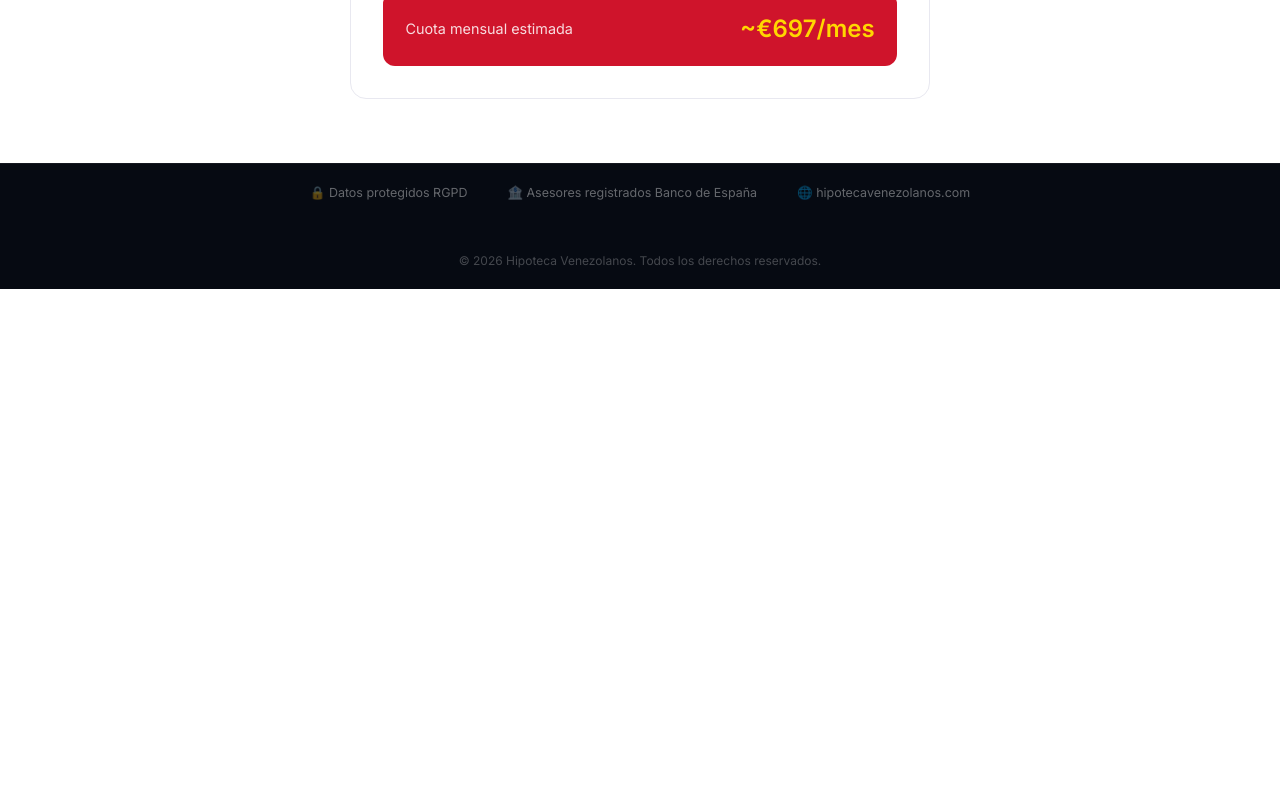
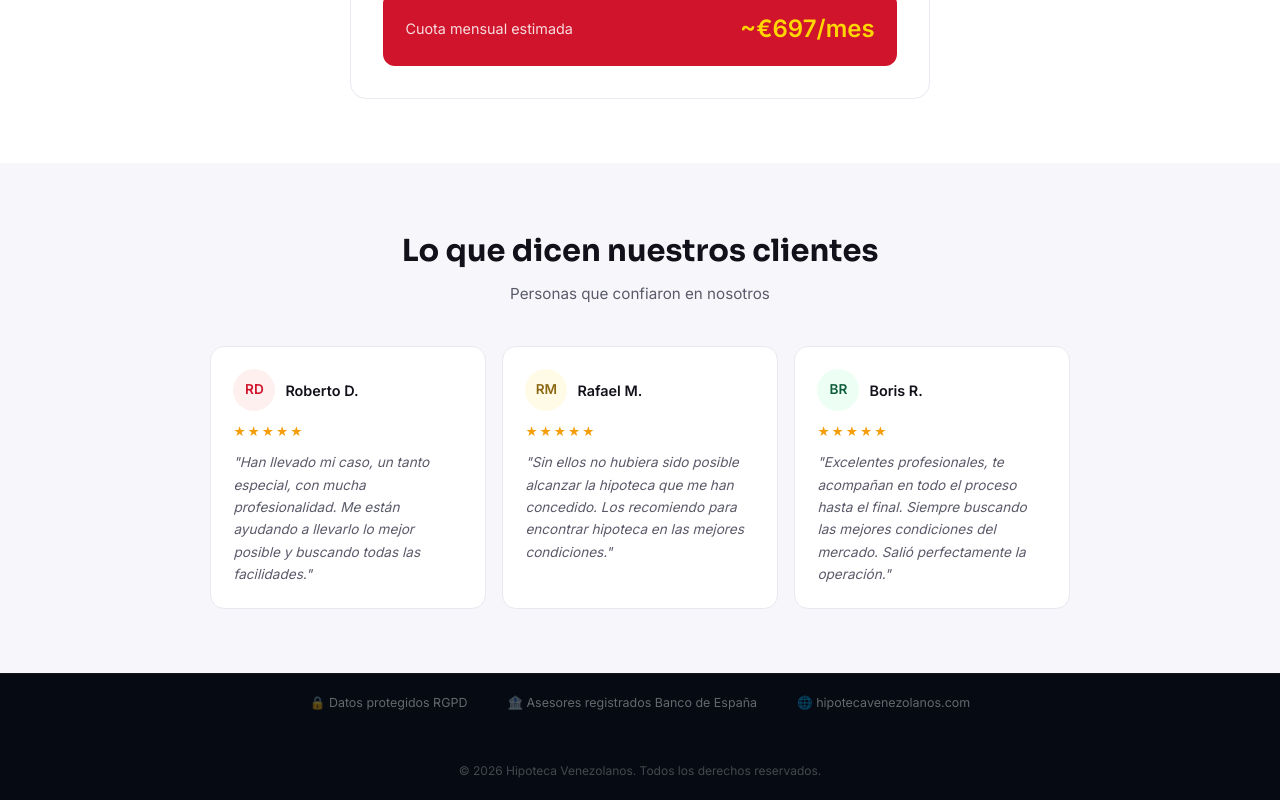
Before and after one commit to winiffer3/hipoteca-venezolanos-web, a React (Vite) app: page / in a window 1280 px wide. Shown: the part 2569-3369 px from the top of the page. Before the commit the page ends 2858 px from the top, so only its background shows below. Built offline with nearby package versions, Linux system fonts and the light colour scheme.

Commit message:
feat: añadir sección testimonios

```diff
--- a/src/App.css
+++ b/src/App.css
@@ -72,12 +72,10 @@ nav {
 #hero-overlay {
   position: absolute;
   inset: 0;
-  background: linear-gradient(
-    to bottom,
-    rgba(5, 15, 30, 0.45) 0%,
-    rgba(5, 15, 30, 0.25) 40%,
-    rgba(5, 15, 30, 0.80) 100%
-  );
+  background: linear-gradient(to bottom,
+      rgba(5, 15, 30, 0.45) 0%,
+      rgba(5, 15, 30, 0.25) 40%,
+      rgba(5, 15, 30, 0.80) 100%);
 }
 
 #hero-content {
@@ -412,6 +410,87 @@ nav {
   color: var(--gold);
 }
 
+/* ── TESTIMONIOS ── */
+#testimonios {
+  background: var(--bg2);
+  padding: 4rem 2rem;
+}
+
+#testimonios h2 {
+  text-align: center;
+  font-size: clamp(1.4rem, 3vw, 1.9rem);
+  margin-bottom: 0.4rem;
+}
+
+#testi-grid {
+  display: grid;
+  grid-template-columns: repeat(3, 1fr);
+  gap: 16px;
+  max-width: 860px;
+  margin: 0 auto;
+}
+
+.testi-card {
+  background: var(--bg);
+  border: 1px solid var(--border);
+  border-radius: 14px;
+  padding: 1.4rem;
+}
+
+.testi-top {
+  display: flex;
+  align-items: center;
+  gap: 10px;
+  margin-bottom: 10px;
+}
+
+.avatar {
+  width: 42px;
+  height: 42px;
+  border-radius: 50%;
+  display: flex;
+  align-items: center;
+  justify-content: center;
+  font-size: 0.85rem;
+  font-weight: 700;
+  flex-shrink: 0;
+}
+
+#avatar-uno {
+  background: #fff0f0;
+  color: #CF142B;
+}
+
+#avatar-dos {
+  background: #fffbe6;
+  color: #8B6914;
+}
+
+#avatar-tres {
+  background: #edfff5;
+  color: #0f5c3a;
+}
+
+.testi-name {
+  font-size: 0.9rem;
+  font-weight: 700;
+  color: var(--text-h);
+}
+
+.stars {
+  color: #f59e0b;
+  font-size: 0.85rem;
+  letter-spacing: 2px;
+  margin-bottom: 8px;
+}
+
+.testi-text {
+  font-size: 0.85rem;
+  color: var(--text);
+  line-height: 1.65;
+  font-style: italic;
+}
+
 /* ── PAG SERVICIOS ── */
 #servicios-hero {
   background: var(--dark);
--- a/src/pages/Home.jsx
+++ b/src/pages/Home.jsx
@@ -107,6 +107,44 @@ export default function Home() {
         </div>
       </section>
       <Calculator />
+      {/* TESTIMONIOS */}
+      <section id="testimonios">
+        <h2>Lo que dicen nuestros clientes</h2>
+        <p className="section-sub">Personas que confiaron en nosotros</p>
+        <div id="testi-grid">
+          <div className="testi-card">
+            <div className="testi-top">
+              <div className="avatar" id='avatar-uno'>RD</div>
+              <div>
+                <div className="testi-name">Roberto D.</div>
+              </div>
+            </div>
+            <div className="stars">★★★★★</div>
+            <p className="testi-text">"Han llevado mi caso, un tanto especial, con mucha profesionalidad. Me están ayudando a llevarlo lo mejor posible y buscando todas las facilidades."</p>
+          </div>
+          <div className="testi-card">
+            <div className="testi-top">
+              <div className="avatar" id='avatar-dos'>RM</div>
+              <div>
+                <div className="testi-name">Rafael M.</div>
+              </div>
+            </div>
+            <div className="stars">★★★★★</div>
+            <p className="testi-text">"Sin ellos no hubiera sido posible alcanzar la hipoteca que me han concedido. Los recomiendo para encontrar hipoteca en las mejores condiciones."</p>
+          </div>
+          <div className="testi-card">
+            <div className="testi-top">
+              <div className="avatar" id='avatar-tres'>BR</div>
+              <div>
+                <div className="testi-name">Boris R.</div>
+              </div>
+            </div>
+            <div className="stars">★★★★★</div>
+            <p className="testi-text">"Excelentes profesionales, te acompañan en todo el proceso hasta el final. Siempre buscando las mejores condiciones del mercado. Salió perfectamente la operación."</p>
+          </div>
+        </div>
+      </section>
+
     </main>
   )
 }
```
